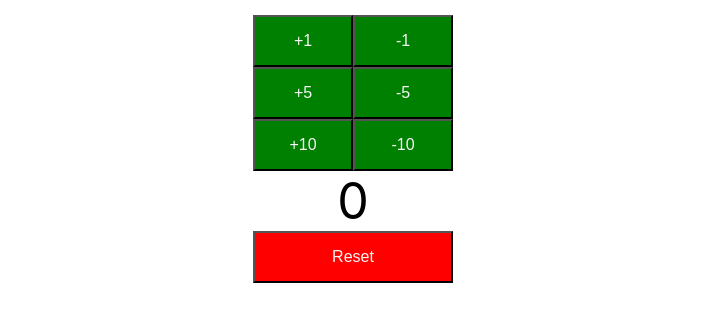
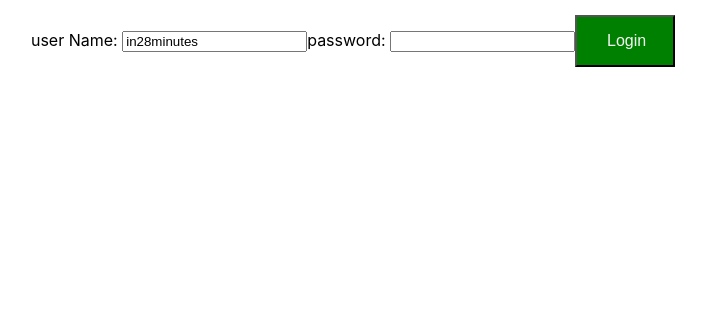
Before and after one commit to pyigo/Todo-app-practice-react, a React (Create React App) app: page / in a window 1280 px wide. Shown: the top 322 px of the page, without its empty margins (287-993 px from the left). Built offline with nearby package versions, Linux system fonts and the light colour scheme.

Commit message:
created login component, added event listner to update state

```diff
--- a/src/App.js
+++ b/src/App.js
@@ -3,7 +3,7 @@ import React, { Component } from 'react';
 import FirstComponent from './components/learning-examples/FirstComponent';
 import SecondComponent from './components/learning-examples/SecondComponent';
 import ThirdComponent from './components/learning-examples/ThirdComponent';
-
+import TodoApp from './components/todo/TodoApp'
 import './App.css';
 import Counter from './components/counter/Counter';
 
@@ -18,7 +18,8 @@ class App extends Component {
         <ThirdComponent></ThirdComponent> */}
 
         {/* Set one as the default value of counter number one by defining a default props. */}
-        <Counter />
+        {/* <Counter /> */}
+        <TodoApp />
 
         {/* we will be reusing our counter component and include them in the parent icomponent which is App
         and each counter component will have a diif increment value and update the variable of the component as we click on the button.  */}
--- a/src/components/counter/Counter.jsx
+++ b/src/components/counter/Counter.jsx
@@ -58,44 +58,46 @@ class CounterButton extends Component {
   constructor() {
     // always call the super method after construvctor to use the sate or you get an error
     super();
-    this.state = {
-      // this state represent the sate at the specific counter
-      counter: 0,
-    };
-    // Using an arrow function prevents us from using the binding method
-    this.increment = this.increment.bind(this);
-    this.decrement = this.decrement.bind(this);
+    // this.state = {
+    //   // this state represent the sate at the specific counter
+    //   counter: 0,
+    // };
+    // // Using an arrow function prevents us from using the binding method
+    // this.increment = this.increment.bind(this);
+    // this.decrement = this.decrement.bind(this);
   }
 
   render() {
     return (
       <div className="counter">
-        <button onClick={this.increment}>+{this.props.by}</button>
-        <button onClick={this.decrement}>-{this.props.by}</button>
+        {/* We cannot directly pass a property or parameter to a an event listner, we need to use an arrow function and provide a reference
+        and the mwthod gets called on the on click event */}
+        <button onClick={() => this.props.incrementMethod(this.props.by)}>+{this.props.by}</button>
+        <button onClick={() => this.props.decrementMethod(this.props.by)}>-{this.props.by}</button>
         {/* <span className="count">{this.state.counter}</span> */}
       </div>
     );
   }
 
-  increment() {
-    //Update state - counter ++
-    // console.log('increment');
-    // we cannot update the state of a component directly, we will use setSate() method and pass the objevct counter with the updatded value as an argument
-    // this.state.counter++; BAD PRACTICE
-    this.setState({
-      // this.setState does a merge of the current state and what we want to update
-      // use this. props to increment the value of the object
-      counter: this.state.counter + this.props.by,
-    });
-    this.props.incrementMethod(this.props.by); //the parameter by is to say the value of the increment
-  }
+  // increment() {
+  //   //Update state - counter ++
+  //   // console.log('increment');
+  //   // we cannot update the state of a component directly, we will use setSate() method and pass the objevct counter with the updatded value as an argument
+  //   // this.state.counter++; BAD PRACTICE
+  //   this.setState({
+  //     // this.setState does a merge of the current state and what we want to update
+  //     // use this. props to increment the value of the object
+  //     counter: this.state.counter + this.props.by,
+  //   });
+  //   this.props.incrementMethod(this.props.by); //the parameter by is to say the value of the increment
+  // }
 
-  decrement() {
-    this.setState({
-      counter: this.state.counter - this.props.by,
-    });
-    this.props.decrementMethod(this.props.by);
-  }
+  // decrement() {
+  //   this.setState({
+  //     counter: this.state.counter - this.props.by,
+  //   });
+  //   this.props.decrementMethod(this.props.by);
+  // }
 }
 
 // creating a default prop to increment by a default value
--- /dev/null
+++ b/src/components/todo/TodoApp.jsx
@@ -0,0 +1,47 @@
+import React, { Component } from 'react';
+
+class Todoapp extends Component {
+    render() {
+        return (
+            <div className='TodoApp'>
+                <LoginComponent/>
+            </div>
+        );
+    }
+}
+
+
+class LoginComponent extends Component {
+constructor(props){
+    super(props)
+
+    this.state={
+        username: 'in28minutes',
+        password:''
+    }
+    this.handleUsernameChange = this.handleUsernameChange.bind(this);
+    this.handlePasswordChange = this.handlePasswordChange.bind(this)
+}
+
+handleUsernameChange(event){
+   console.log(event.target.value);
+   this.setState({username:event.target.value})
+}
+
+handlePasswordChange(event){
+    console.log(event.target.value);
+   this.setState({password:event.target.value})
+}
+// we made our user name form a controlled form which means the chnage of the UI is dictated by the state. When the state chnages the UI chnages too.
+    render(){
+        return(
+            <div>
+                user Name: <input type="text" name="username" value ={this.state.username} onChange={this.handleUsernameChange}/>
+                password: <input type="password" name="password"  value ={this.state.password} onChange={this.handlePasswordChange}/>
+                <button>Login</button>
+            </div>
+        )
+    }
+}
+
+export default Todoapp;
```
